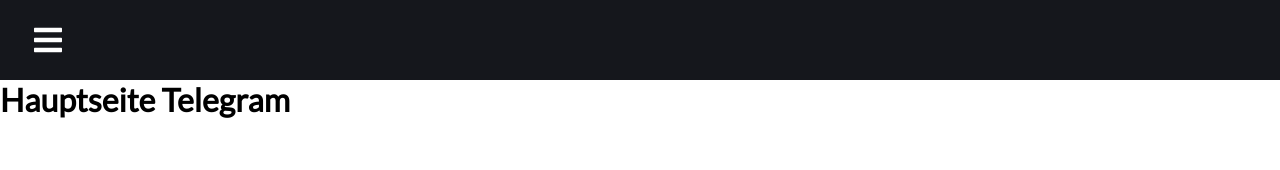
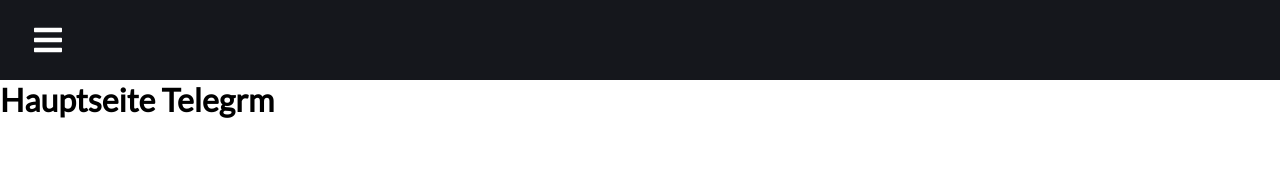
Before and after one commit to IT-HOKO/socialhub, a React (Create React App) app: page /telegram/main in a window 1280 px wide. Shown: the top 170 px of the page. Built offline with nearby package versions, Linux system fonts and the light colour scheme.

Commit message:
added mistake

```diff
--- a/src/pages/telegram.js
+++ b/src/pages/telegram.js
@@ -4,7 +4,7 @@
 export const main = () => {
   return (
     <div className='main'>
-      <h1>Hauptseite Telegram</h1>
+      <h1>Hauptseite Telegrm</h1>
     </div>
   );
 };
```
